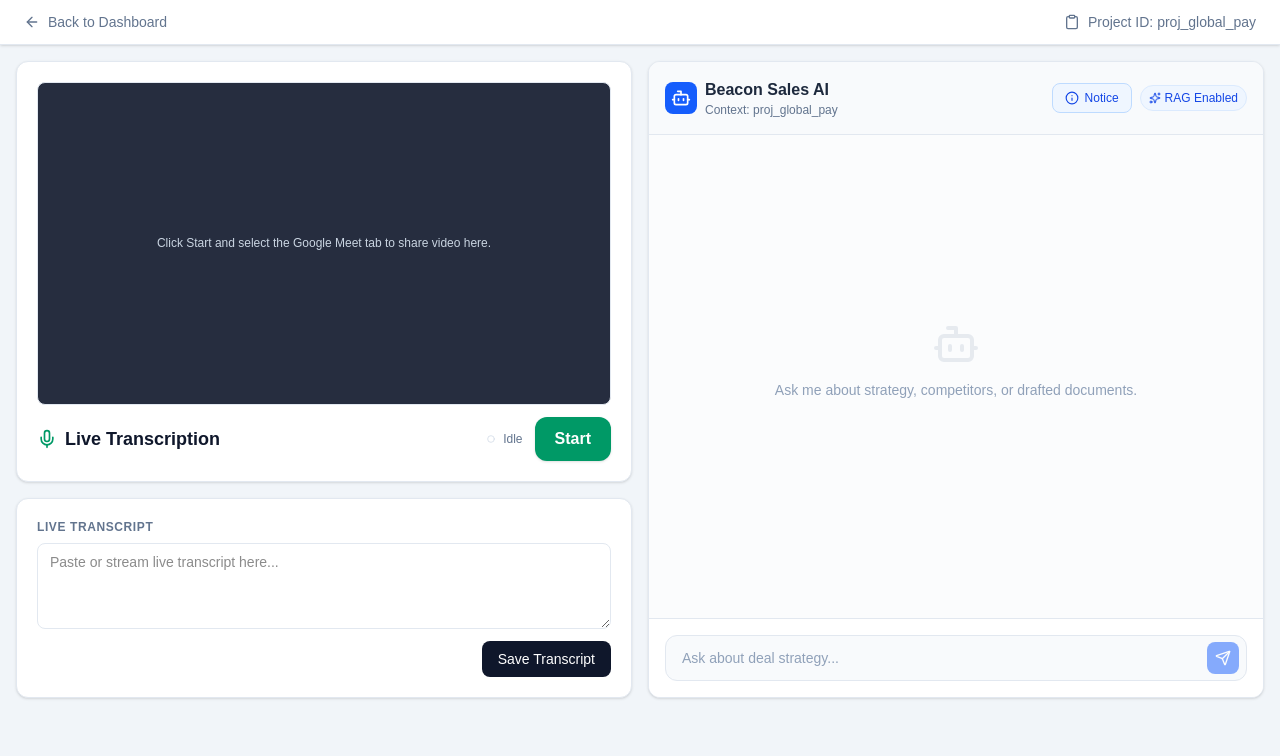
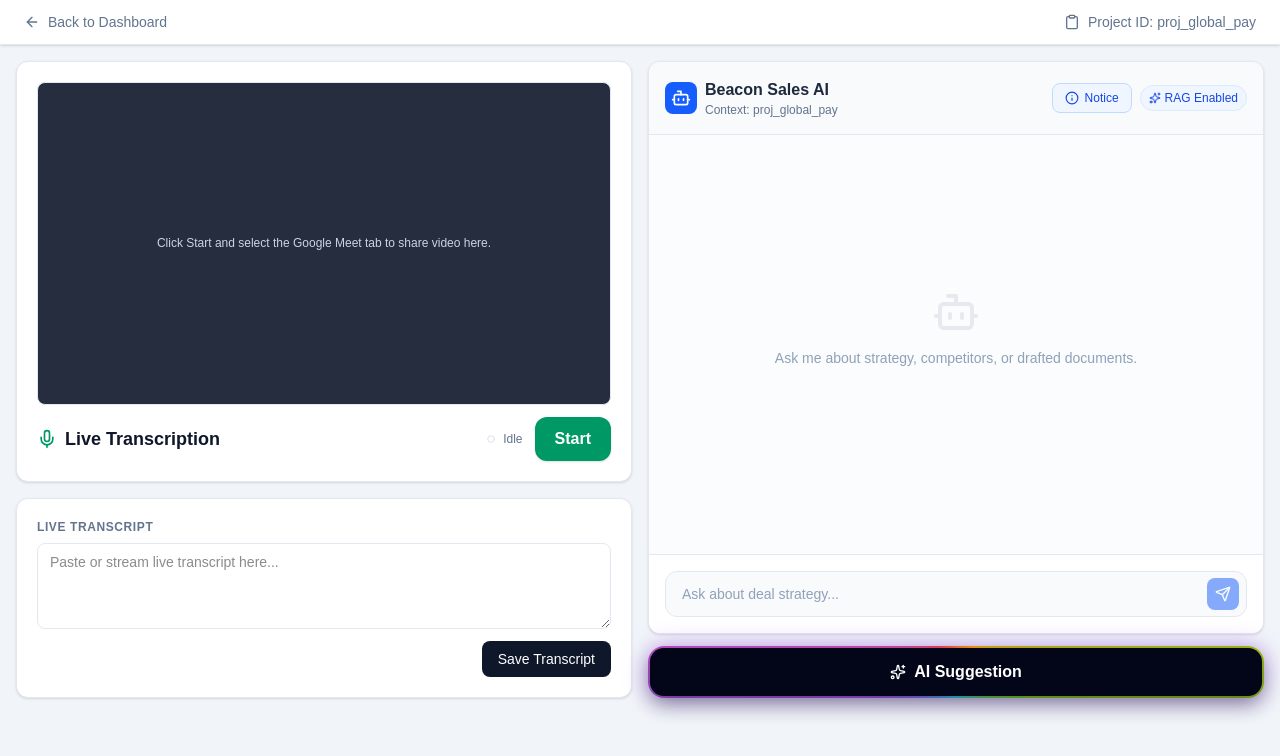
Before and after one commit to aryanbiswas16/KingHacks2026, a Next.js app in the folder frontend/: page /live/proj_global_pay in a window 1280 px wide. Shown: the top 756 px of the page. Built offline with nearby package versions, Linux system fonts and the light colour scheme.

Commit message:
AI BUTTON

```diff
--- a/frontend/app/live/[projectId]/page.tsx
+++ b/frontend/app/live/[projectId]/page.tsx
@@ -3,7 +3,7 @@
 import React, { useEffect, useRef, useState } from "react";
 import Link from "next/link";
 import { useParams } from "next/navigation";
-import { Mic, ArrowLeft, Circle, Clipboard } from "lucide-react";
+import { Mic, ArrowLeft, Circle, Clipboard, Sparkles } from "lucide-react";
 import { ChatInterface, type Message } from "../../../components/ChatInterface";
 
 export default function LiveTranscriptionPage() {
@@ -234,14 +234,23 @@ export default function LiveTranscriptionPage() {
             </div>
           </div>
 
-          <div className="h-full">
+          <div className="h-full flex flex-col gap-3">
             <ChatInterface
               projectId={projectId || ""}
               projectName={projectId || "Live Session"}
               messages={messages}
               setMessages={setMessages}
-              containerClassName="h-full"
+              containerClassName="flex-1"
             />
+            <div className="w-full rounded-2xl p-[2px] bg-[conic-gradient(from_180deg_at_50%_50%,#22d3ee,#a855f7,#f43f5e,#f59e0b,#84cc16,#22d3ee)] shadow-[0_0_25px_rgba(168,85,247,0.45)]">
+              <button
+                className="w-full h-12 rounded-[14px] bg-slate-950 text-white font-semibold shadow-[0_8px_20px_rgba(15,23,42,0.45)] hover:bg-slate-900 transition-colors flex items-center justify-center gap-2"
+                type="button"
+              >
+                <Sparkles className="w-4 h-4" />
+                AI Suggestion
+              </button>
+            </div>
           </div>
         </div>
       </main>
```
